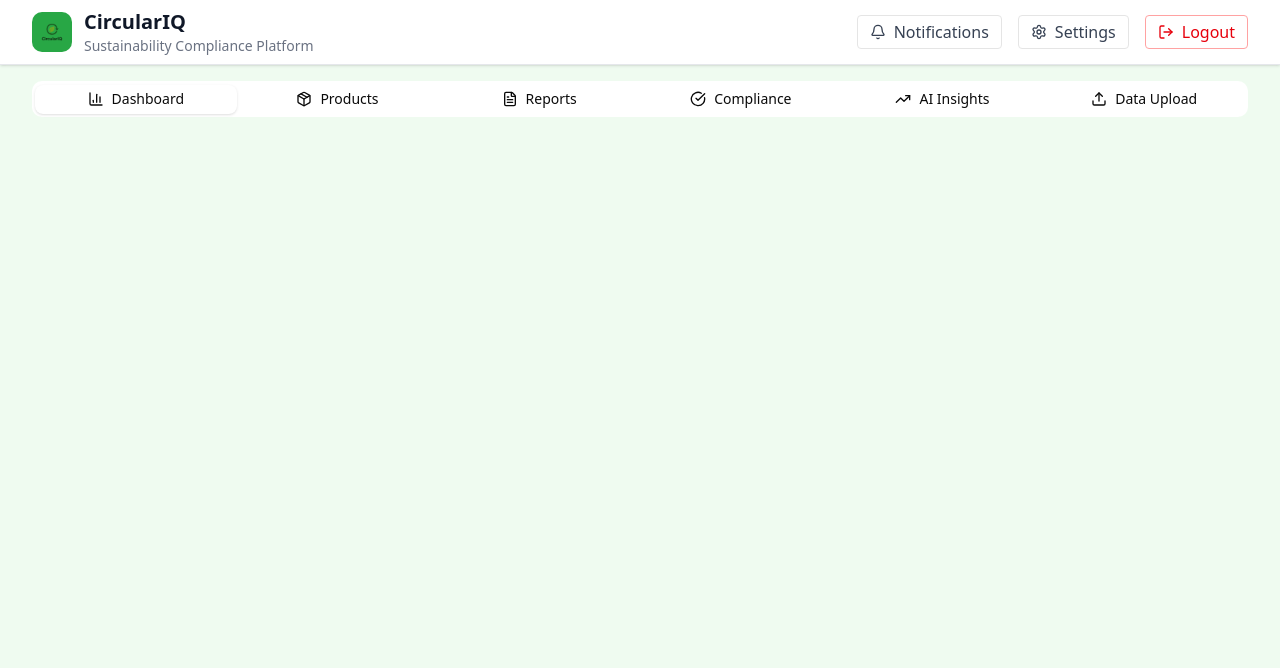
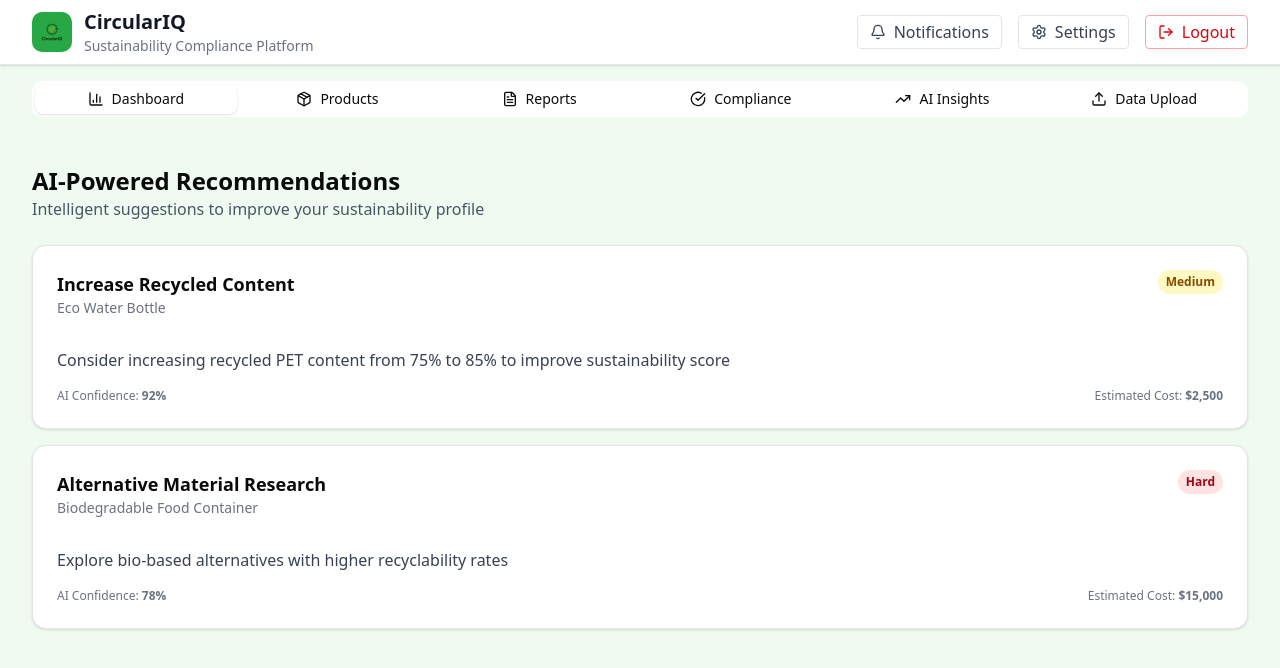
Before and after one commit to Sn0wF1re/circulariq, a Nuxt app: page /recommendations in a window 1280 px wide. Shown: the top 668 px of the page. Built offline with nearby package versions, Linux system fonts and the light colour scheme.

Commit message:
feat(recommendations): scaffold AI-powered recommendations page with cards, difficulty badges, and mock data

```diff
--- /dev/null
+++ b/app/pages/recommendations.vue
@@ -0,0 +1,70 @@
+<template>
+  <div>
+    <div class="mb-6">
+      <h2 class="text-2xl font-bold">AI-Powered Recommendations</h2>
+      <p class="text-gray-600">Intelligent suggestions to improve your sustainability profile</p>
+    </div>
+    <div class="space-y-4">
+      <Card v-for="rec in recommendations" :key="rec.id">
+        <CardHeader>
+          <div class="flex items-start justify-between">
+            <div>
+              <div class="font-semibold text-lg">{{ rec.title }}</div>
+              <div class="text-sm text-gray-500">{{ getProductName(rec.product_id) }}</div>
+            </div>
+            <span :class="getDifficultyColor(rec.difficulty)" class="px-2 py-1 rounded-full text-xs font-semibold">{{ rec.difficulty }}</span>
+          </div>
+        </CardHeader>
+        <CardContent>
+          <p class="text-gray-700 mb-4">{{ rec.details }}</p>
+          <div class="flex items-center justify-between">
+            <span class="text-xs text-gray-500">AI Confidence: <span class="font-bold">{{ Math.round(rec.ai_confidence * 100) }}%</span></span>
+            <span class="text-xs text-gray-500">Estimated Cost: <span class="font-bold">${{ rec.estimated_cost.toLocaleString() }}</span></span>
+          </div>
+        </CardContent>
+      </Card>
+    </div>
+  </div>
+</template>
+
+<script setup>
+import { ref } from 'vue'
+
+const products = ref([
+  { id: '1', name: 'Eco Water Bottle' },
+  { id: '2', name: 'Biodegradable Food Container' }
+])
+
+const recommendations = ref([
+  {
+    id: '1',
+    product_id: '1',
+    title: 'Increase Recycled Content',
+    details: 'Consider increasing recycled PET content from 75% to 85% to improve sustainability score',
+    ai_confidence: 0.92,
+    estimated_cost: 2500,
+    difficulty: 'Medium'
+  },
+  {
+    id: '2',
+    product_id: '2',
+    title: 'Alternative Material Research',
+    details: 'Explore bio-based alternatives with higher recyclability rates',
+    ai_confidence: 0.78,
+    estimated_cost: 15000,
+    difficulty: 'Hard'
+  }
+])
+
+function getProductName(productId) {
+  const product = products.value.find(p => p.id === productId)
+  return product ? product.name : 'Unknown'
+}
+
+function getDifficultyColor(difficulty) {
+  if (difficulty === 'Easy') return 'bg-green-100 text-green-800'
+  if (difficulty === 'Medium') return 'bg-yellow-100 text-yellow-800'
+  if (difficulty === 'Hard') return 'bg-red-100 text-red-800'
+  return 'bg-gray-100 text-gray-800'
+}
+</script>
```
